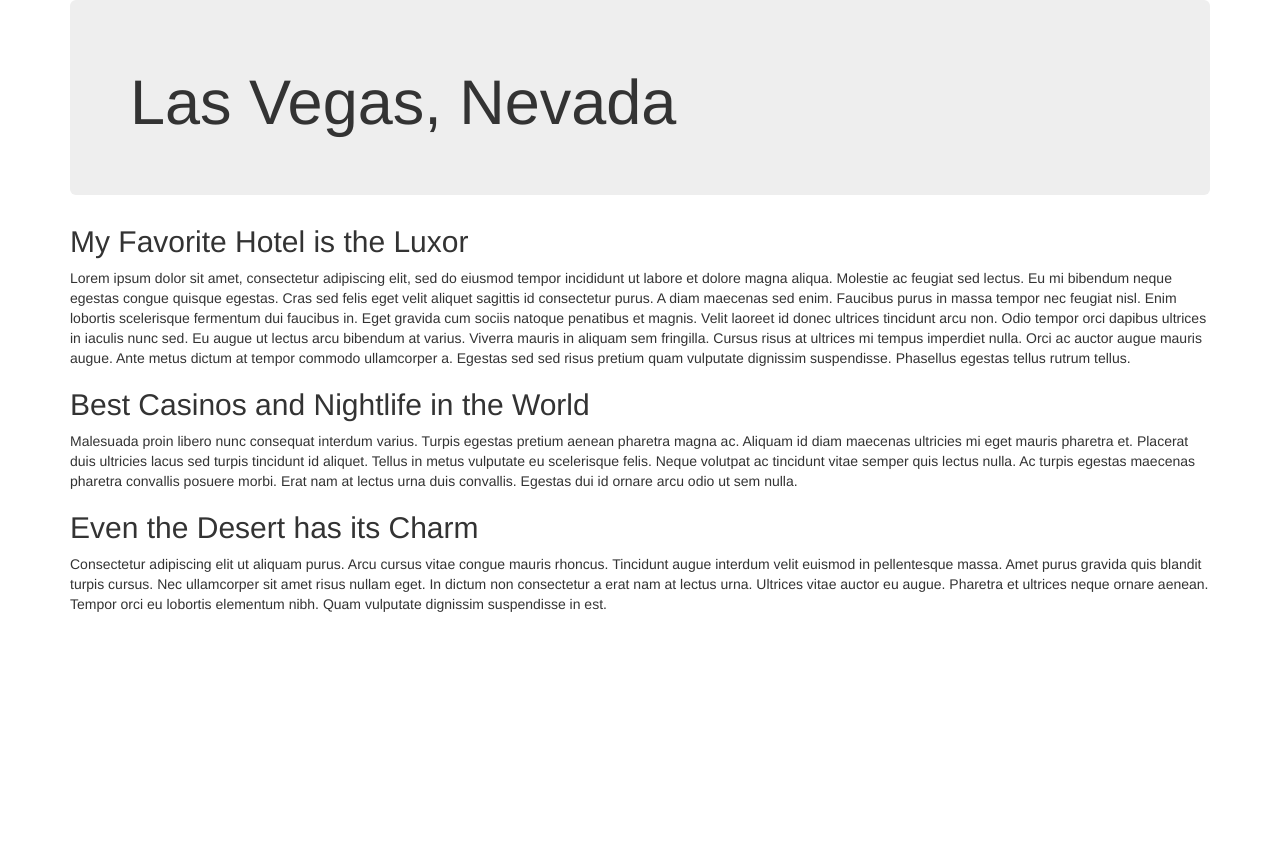
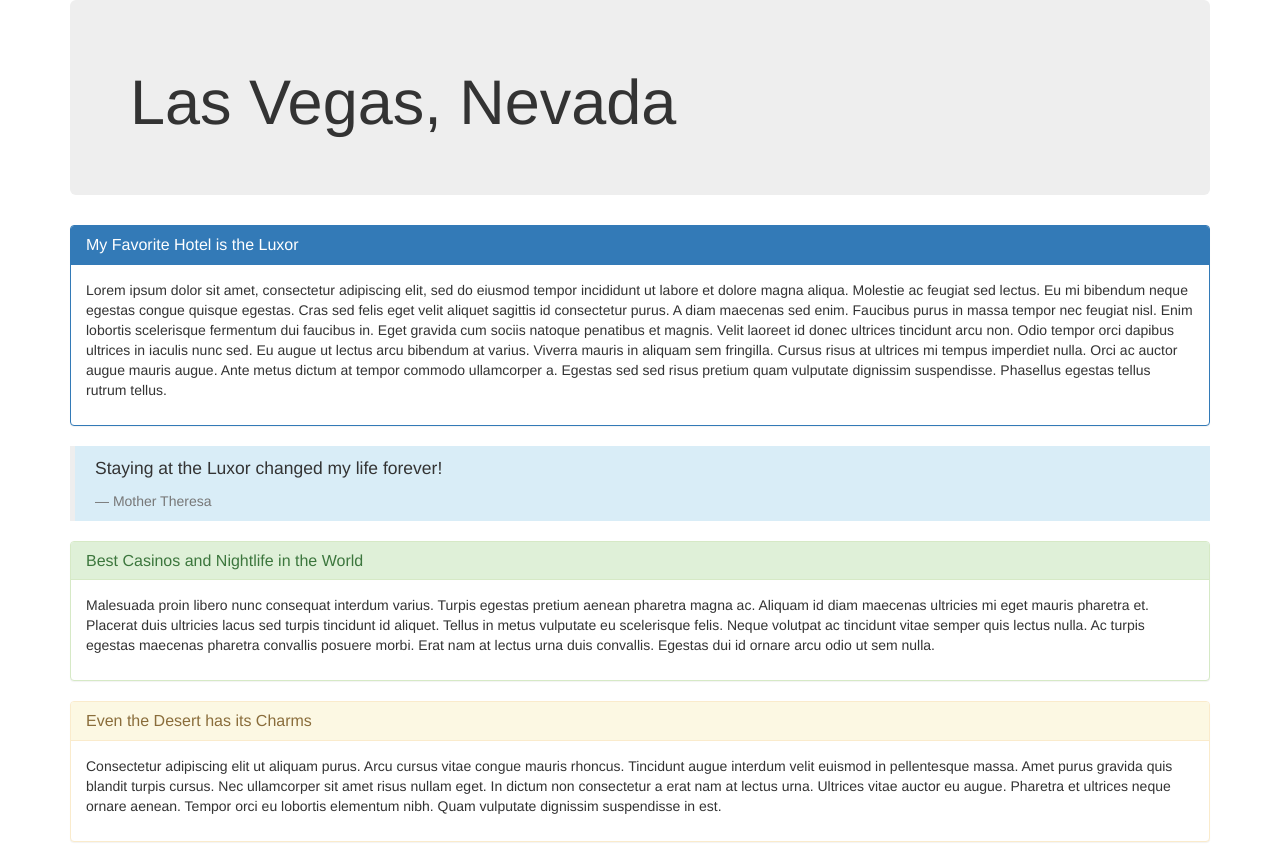
Before and after one commit to eyesicedover/vacation, a plain HTML site: page index.html in a window 1280 px wide. Before the commit the page ends 800 px from the top, so only its background shows below. Drawn offline with Linux system fonts and the light colour scheme.

Commit message:
add blockquote, add helper panels to index.html

```diff
--- a/index.html
+++ b/index.html
@@ -9,12 +9,34 @@
       <div class="jumbotron">
         <h1>Las Vegas, Nevada</h1>
       </div>
-      <h2>My Favorite Hotel is the Luxor</h2>
-        <p>Lorem ipsum dolor sit amet, consectetur adipiscing elit, sed do eiusmod tempor incididunt ut labore et dolore magna aliqua. Molestie ac feugiat sed lectus. Eu mi bibendum neque egestas congue quisque egestas. Cras sed felis eget velit aliquet sagittis id consectetur purus. A diam maecenas sed enim. Faucibus purus in massa tempor nec feugiat nisl. Enim lobortis scelerisque fermentum dui faucibus in. Eget gravida cum sociis natoque penatibus et magnis. Velit laoreet id donec ultrices tincidunt arcu non. Odio tempor orci dapibus ultrices in iaculis nunc sed. Eu augue ut lectus arcu bibendum at varius. Viverra mauris in aliquam sem fringilla. Cursus risus at ultrices mi tempus imperdiet nulla. Orci ac auctor augue mauris augue. Ante metus dictum at tempor commodo ullamcorper a. Egestas sed sed risus pretium quam vulputate dignissim suspendisse. Phasellus egestas tellus rutrum tellus.</p>
-      <h2>Best Casinos and Nightlife in the World</h2>
-        <p>Malesuada proin libero nunc consequat interdum varius. Turpis egestas pretium aenean pharetra magna ac. Aliquam id diam maecenas ultricies mi eget mauris pharetra et. Placerat duis ultricies lacus sed turpis tincidunt id aliquet. Tellus in metus vulputate eu scelerisque felis. Neque volutpat ac tincidunt vitae semper quis lectus nulla. Ac turpis egestas maecenas pharetra convallis posuere morbi. Erat nam at lectus urna duis convallis. Egestas dui id ornare arcu odio ut sem nulla. </p>
-      <h2>Even the Desert has its Charm</h2>
-        <p>Consectetur adipiscing elit ut aliquam purus. Arcu cursus vitae congue mauris rhoncus. Tincidunt augue interdum velit euismod in pellentesque massa. Amet purus gravida quis blandit turpis cursus. Nec ullamcorper sit amet risus nullam eget. In dictum non consectetur a erat nam at lectus urna. Ultrices vitae auctor eu augue. Pharetra et ultrices neque ornare aenean. Tempor orci eu lobortis elementum nibh. Quam vulputate dignissim suspendisse in est.</p>
+      <div class="panel panel-primary">
+        <div class="panel-heading">
+          <h2 class="panel-title">My Favorite Hotel is the Luxor</h2>
+        </div>
+        <div class="panel-body">
+          <p>Lorem ipsum dolor sit amet, consectetur adipiscing elit, sed do eiusmod tempor incididunt ut labore et dolore magna aliqua. Molestie ac feugiat sed lectus. Eu mi bibendum neque egestas congue quisque egestas. Cras sed felis eget velit aliquet sagittis id consectetur purus. A diam maecenas sed enim. Faucibus purus in massa tempor nec feugiat nisl. Enim lobortis scelerisque fermentum dui faucibus in. Eget gravida cum sociis natoque penatibus et magnis. Velit laoreet id donec ultrices tincidunt arcu non. Odio tempor orci dapibus ultrices in iaculis nunc sed. Eu augue ut lectus arcu bibendum at varius. Viverra mauris in aliquam sem fringilla. Cursus risus at ultrices mi tempus imperdiet nulla. Orci ac auctor augue mauris augue. Ante metus dictum at tempor commodo ullamcorper a. Egestas sed sed risus pretium quam vulputate dignissim suspendisse. Phasellus egestas tellus rutrum tellus.</p>
+        </div>
+      </div>
+        <blockquote class="bg-info">
+          <p>Staying at the Luxor changed my life forever!</p>
+          <footer>Mother Theresa</footer>
+        </blockquote>
+        <div class="panel panel-success">
+          <div class="panel-heading">
+            <h2 class="panel-title">Best Casinos and Nightlife in the World</h2>
+          </div>
+          <div class="panel-body">
+            <p>Malesuada proin libero nunc consequat interdum varius. Turpis egestas pretium aenean pharetra magna ac. Aliquam id diam maecenas ultricies mi eget mauris pharetra et. Placerat duis ultricies lacus sed turpis tincidunt id aliquet. Tellus in metus vulputate eu scelerisque felis. Neque volutpat ac tincidunt vitae semper quis lectus nulla. Ac turpis egestas maecenas pharetra convallis posuere morbi. Erat nam at lectus urna duis convallis. Egestas dui id ornare arcu odio ut sem nulla. </p>
+          </div>
+        </div>
+        <div class="panel panel-warning">
+          <div class="panel-heading">
+            <h2 class="panel-title">Even the Desert has its Charms</h2>
+          </div>
+          <div class="panel-body">
+            <p>Consectetur adipiscing elit ut aliquam purus. Arcu cursus vitae congue mauris rhoncus. Tincidunt augue interdum velit euismod in pellentesque massa. Amet purus gravida quis blandit turpis cursus. Nec ullamcorper sit amet risus nullam eget. In dictum non consectetur a erat nam at lectus urna. Ultrices vitae auctor eu augue. Pharetra et ultrices neque ornare aenean. Tempor orci eu lobortis elementum nibh. Quam vulputate dignissim suspendisse in est.</p>
+          </div>
+        </div>
     </div>
   </body>
 </html>
```
